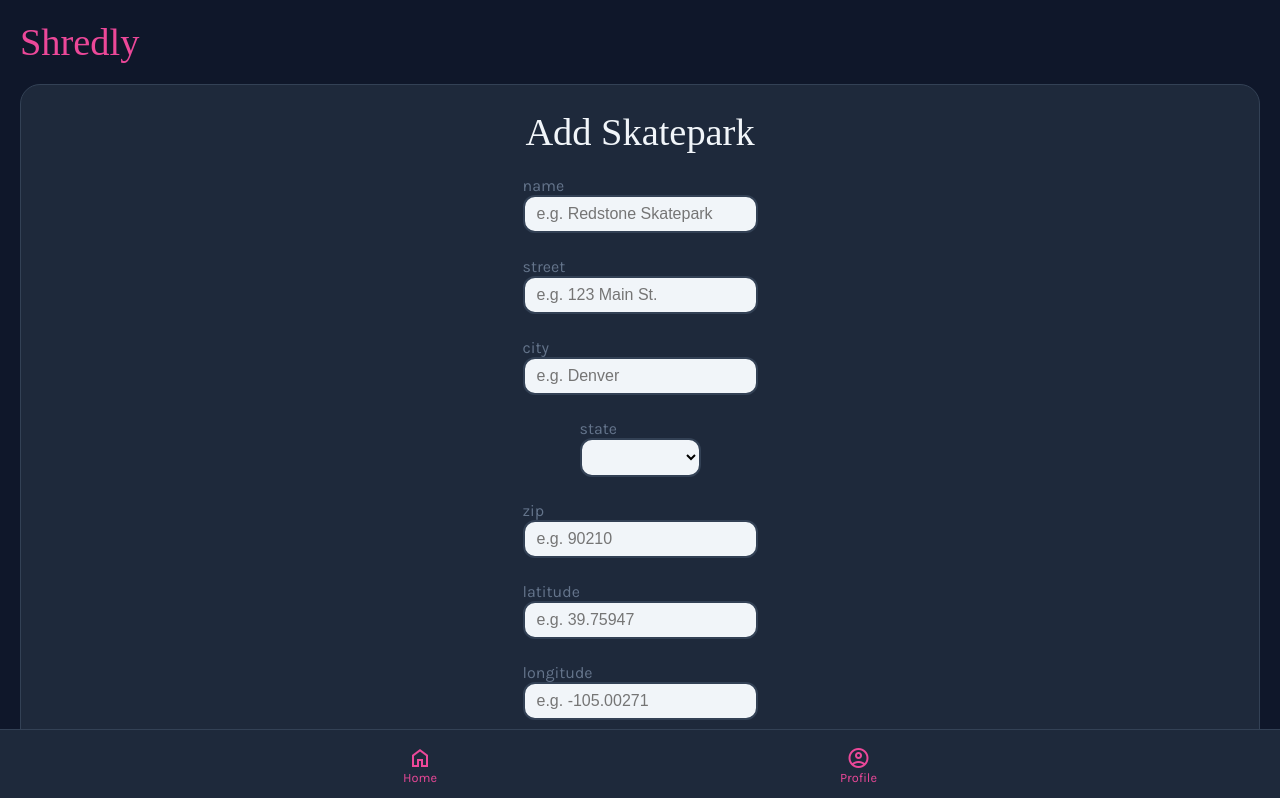
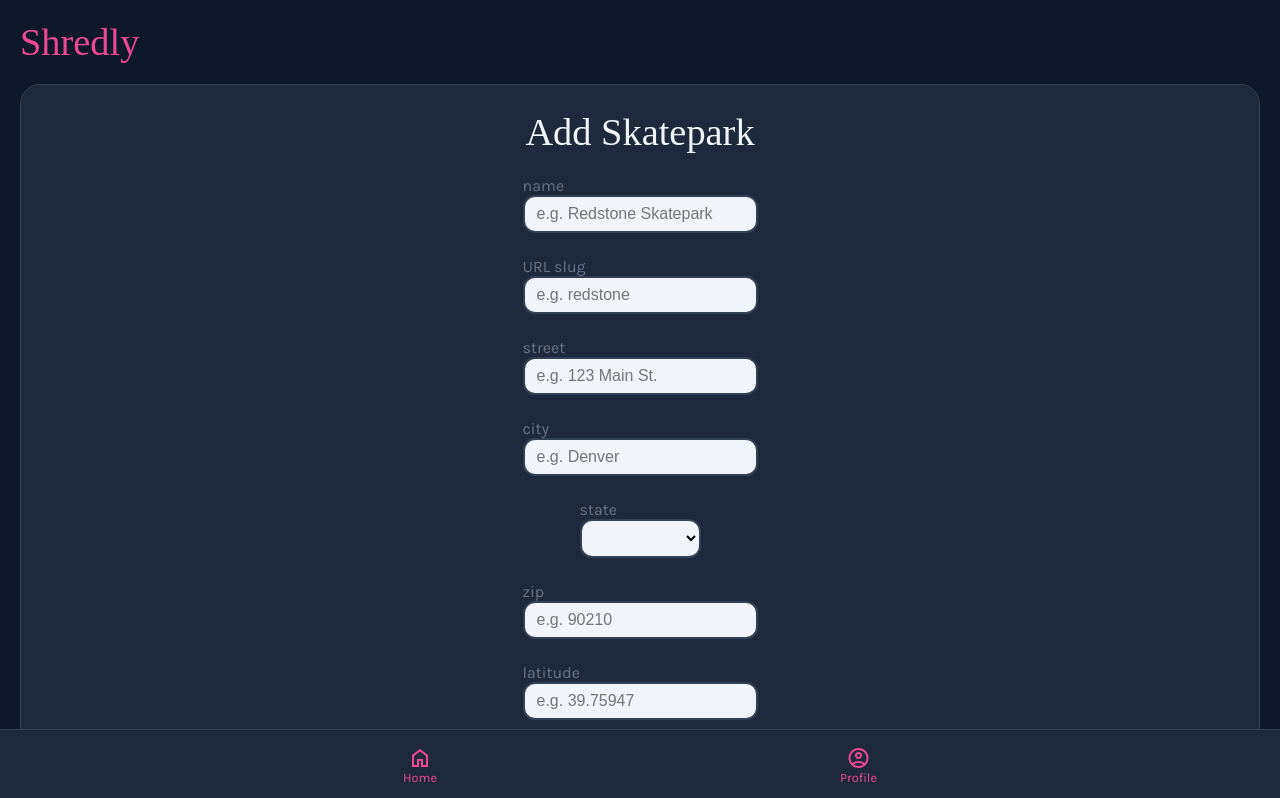
Before and after one commit to jhnnyk/shrewdly-v4, a Vue app: page /skatepark/new in a window 1280 px wide. Shown: the top 798 px of the page. Built offline with nearby package versions, Linux system fonts and the light colour scheme; no server answers; a web font is replaced by a local one.

Commit message:
add field for slug

```diff
--- a/src/views/skatepark/AddSkatepark.vue
+++ b/src/views/skatepark/AddSkatepark.vue
@@ -4,6 +4,7 @@ import { ref } from 'vue'
 const newTag = ref('')
 
 const name = ref('')
+const slug = ref('')
 const street = ref('')
 const city = ref('')
 const state = ref('')
@@ -46,6 +47,18 @@ const removeTag = (tagToDelete) => {
           id="name"
           name="name"
           placeholder="e.g. Redstone Skatepark"
+          required
+        />
+      </div>
+
+      <div class="field">
+        <label for="slug">URL slug</label><br />
+        <input
+          v-model="slug"
+          type="text"
+          id="slug"
+          name="slug"
+          placeholder="e.g. redstone"
           required
         />
       </div>
```
